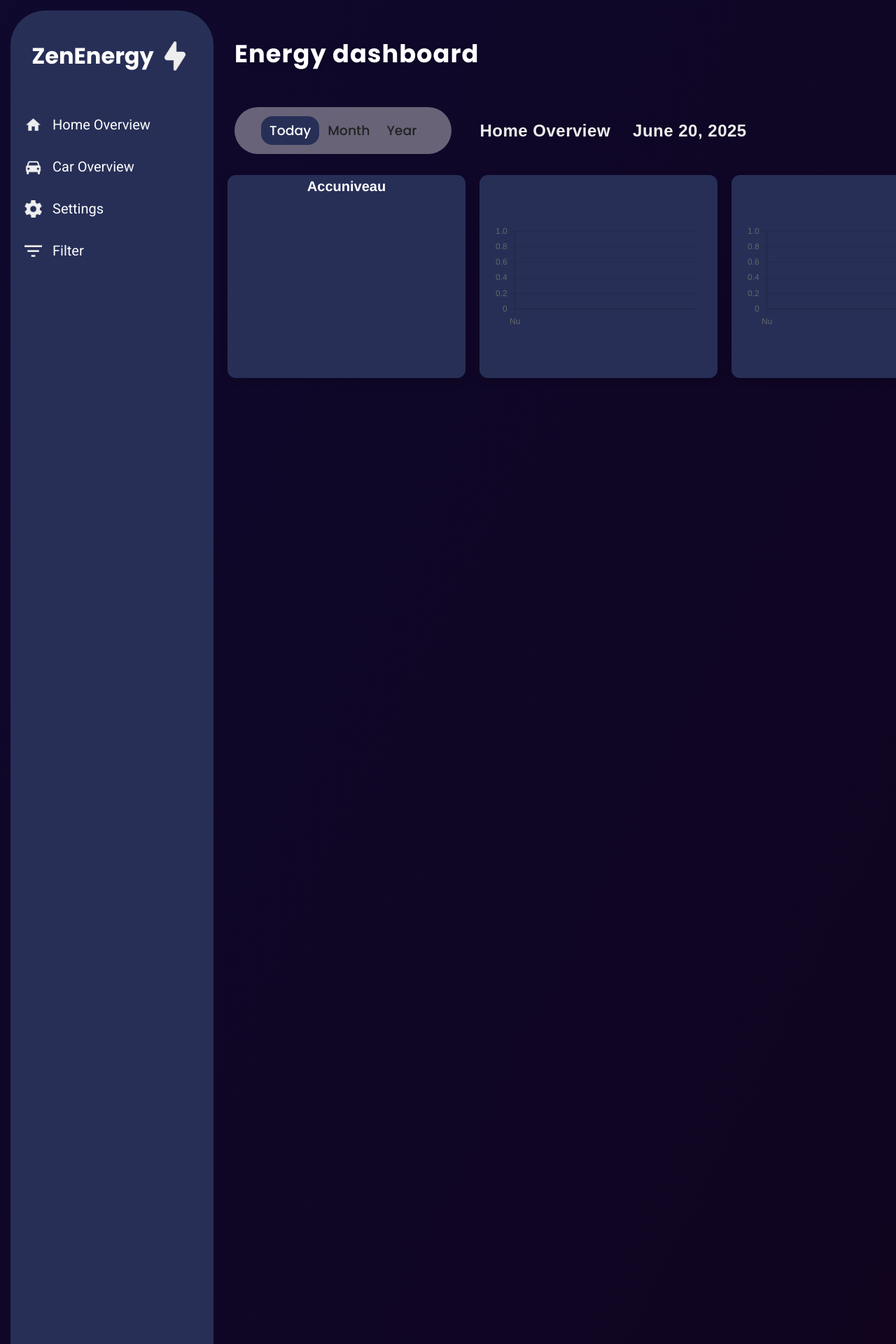
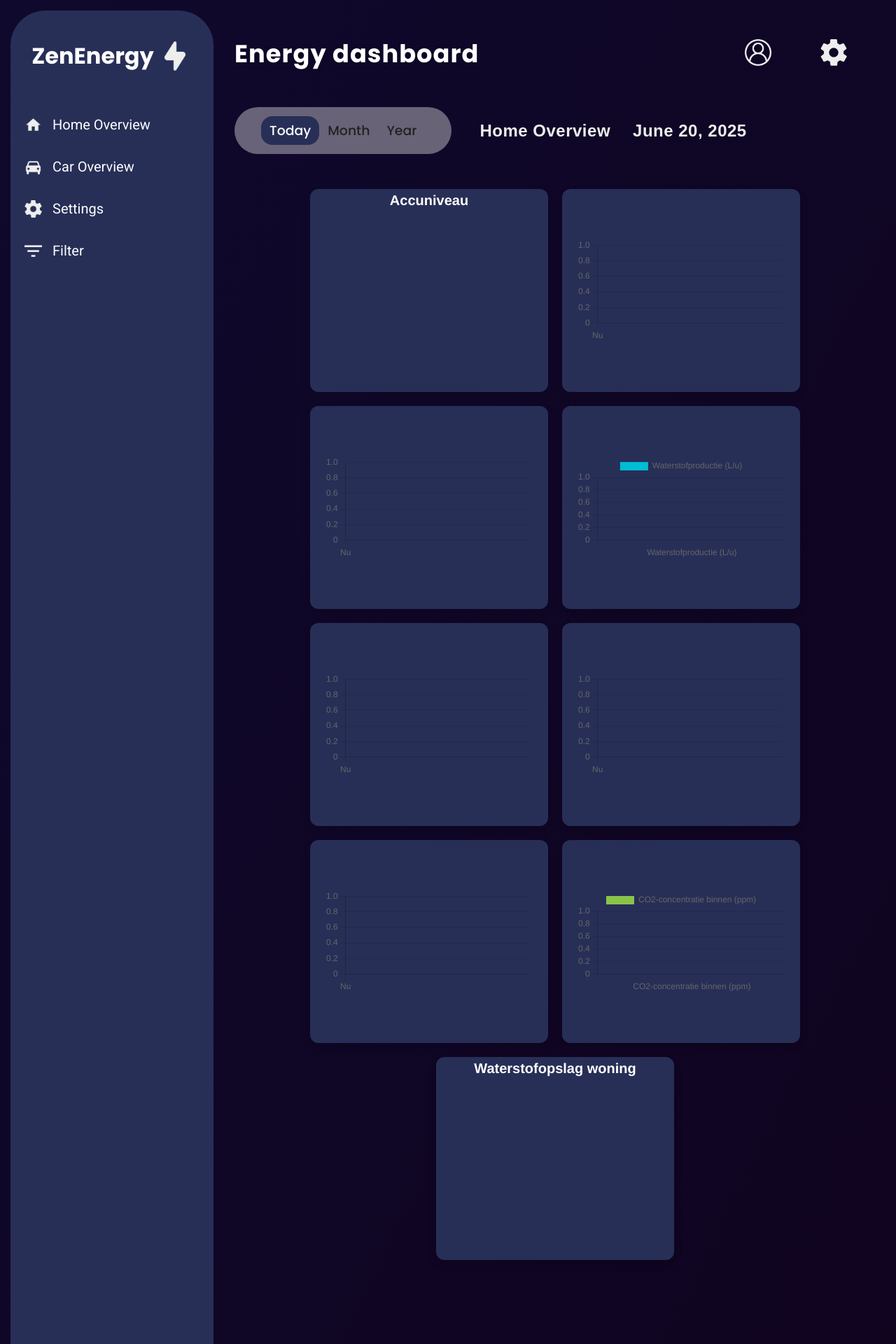
Before and after one commit to DJAVDH/Smart-Energy-Dashboard, a PHP site: page / in a window 1280 px wide. Shown: the top 1920 px of the page at 70% size. Run offline with PHP 8.4, Linux system fonts and the light colour scheme; data that the repository does not hold is empty; a map, chart or similar area stays blank.

Commit message:
updated css

```diff
--- a/static/css/style.css
+++ b/static/css/style.css
@@ -12,7 +12,7 @@
 .layout-container {
   display: flex;
   align-items: flex-start;
-  height: 100vh;
+  height: 155vh;
   min-height: 100vh;
   width: 100%;
   box-sizing: border-box;
@@ -22,7 +22,7 @@
 .sidebar-nav {
   position: relative;
   z-index: 1;
-  height: 100vh;
+  height: 100%;
   width: 290px;
   background-color: #272F57;
   color: white;
@@ -83,6 +83,7 @@
   flex-direction: column;
   flex: 1;
   margin-top: 0;
+  height: 100%;
 }
 
 /* Rij met dashboard titel en iconen */
@@ -216,6 +217,10 @@
 
 .home-panel{
   display: flex;
+  flex-wrap: wrap;
+  justify-content: center;
+  gap: 20px;
+  padding: 20px;
 }
 
 .chart-container {
@@ -232,7 +237,6 @@
   justify-content: center;
   position: relative; /* Belangrijk voor positionering van de canvas binnenin */
   overflow: hidden; /* Zorgt ervoor dat niets buiten de container komt */
-  margin-left: 20px;
 }
 
 #accuGaugeChart{
```
